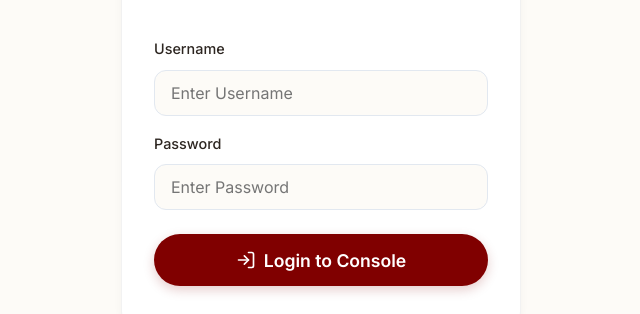
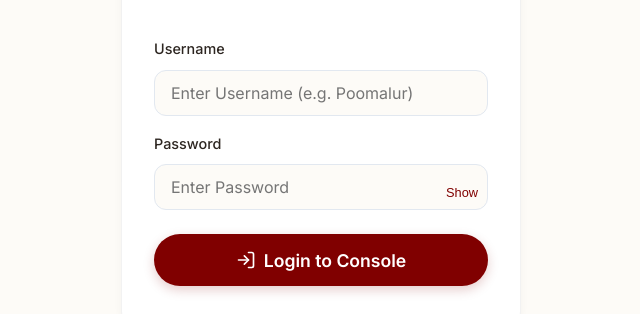
Before and after one commit to retechify/Pmrtempleweb, a React (Vite) app: page /admin/login in a window 1280 px wide. Shown: the part 327-641 px from the top of the page, without its empty margins (319-959 px from the left). Built offline with nearby package versions, Linux system fonts and the light colour scheme; the HTML template or start-up script is replaced by a standard one.

Commit message:
Admin Login Fix

```diff
--- a/src/pages/admin/LoginAdmin.jsx
+++ b/src/pages/admin/LoginAdmin.jsx
@@ -9,13 +9,19 @@ const LoginAdmin = () => {
   const [isGoogleLoading, setIsGoogleLoading] = useState(false);
   const navigate = useNavigate();
 
+  const [showPassword, setShowPassword] = useState(false);
+
   const handleLogin = (e) => {
     e.preventDefault();
-    if (credentials.username === 'Poomalur' && credentials.password === 'Admin@123') {
+    // Case-insensitive username check for better mobile experience
+    const isValidUser = credentials.username.trim().toLowerCase() === 'poomalur';
+    const isValidPass = credentials.password === 'Admin@123';
+
+    if (isValidUser && isValidPass) {
       localStorage.setItem('temple_admin_auth', 'true');
       navigate('/admin/dashboard');
     } else {
-      setError('Invalid username or password');
+      setError('Invalid username or password. Please check for correct capitals.');
     }
   };
 
@@ -48,16 +54,23 @@ const LoginAdmin = () => {
           <div className="form-group" style={{ marginBottom: '1rem' }}>
             <label className="form-label" style={{ fontSize: '0.9rem' }}>Username</label>
             <input
-              type="text" className="form-control" required placeholder="Enter Username"
+              type="text" className="form-control" required placeholder="Enter Username (e.g. Poomalur)"
               value={credentials.username} onChange={(e) => setCredentials({...credentials, username: e.target.value})}
             />
           </div>
-          <div className="form-group" style={{ marginBottom: '1.5rem' }}>
+          <div className="form-group" style={{ marginBottom: '1.5rem', position: 'relative' }}>
             <label className="form-label" style={{ fontSize: '0.9rem' }}>Password</label>
             <input
-              type="password" className="form-control" required placeholder="Enter Password"
+              type={showPassword ? "text" : "password"} className="form-control" required placeholder="Enter Password"
               value={credentials.password} onChange={(e) => setCredentials({...credentials, password: e.target.value})}
             />
+            <button
+              type="button"
+              onClick={() => setShowPassword(!showPassword)}
+              style={{ position: 'absolute', right: '10px', bottom: '10px', background: 'none', border: 'none', color: 'var(--clr-maroon)', cursor: 'pointer', fontSize: '0.8rem' }}
+            >
+              {showPassword ? "Hide" : "Show"}
+            </button>
           </div>
 
           <button type="submit" className="btn btn-primary" style={{ width: '100%', height: '52px', fontSize: '1.1rem' }}>
```
